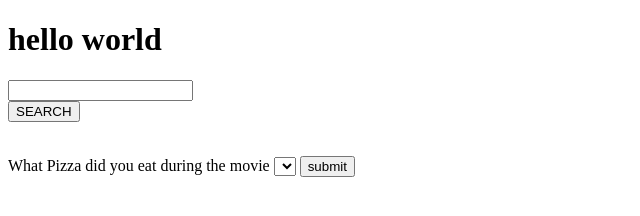
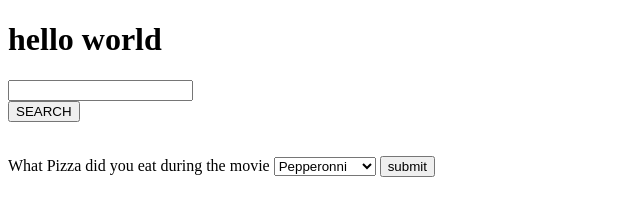
Before and after one commit to lifewawj/pizzaSpace, a website: page index.html in a window 1280 px wide. Shown: the whole page, without its empty margins (0-640 px from the left). Drawn offline with Linux system fonts and the light colour scheme.

Commit message:
gave pizza toppings names

```diff
--- a/index.html
+++ b/index.html
@@ -14,16 +14,16 @@
     <form action="#">
       <label for="pizza">What Pizza did you eat during the movie</label>
       <select name="pizzaQuestion" id="pizza">
-        <option value=""></option>
-        <option value=""></option>
-        <option value=""></option>
-        <option value=""></option>
-        <option value=""></option>
-        <option value=""></option>
-        <option value=""></option>
-        <option value=""></option>
-        <option value=""></option>
-        <option value=""></option>
+        <option value="pepperonni">Pepperonni</option>
+        <option value="cheeseOnly">Plain Cheese</option>
+        <option value="mushrooms">Mushrooms</option>
+        <option value="onions">Onions</option>
+        <option value="sausage">Sausage</option>
+        <option value="olives">Olives</option>
+        <option value="peppers">Peppers</option>
+        <option value="pineapple">Pineapple</option>
+        <option value="spinach">Spinach</option>
+        <option value="anchovies">Anchovies</option>
       </select>
       <input type="submit" value="submit" />
     </form>
```
